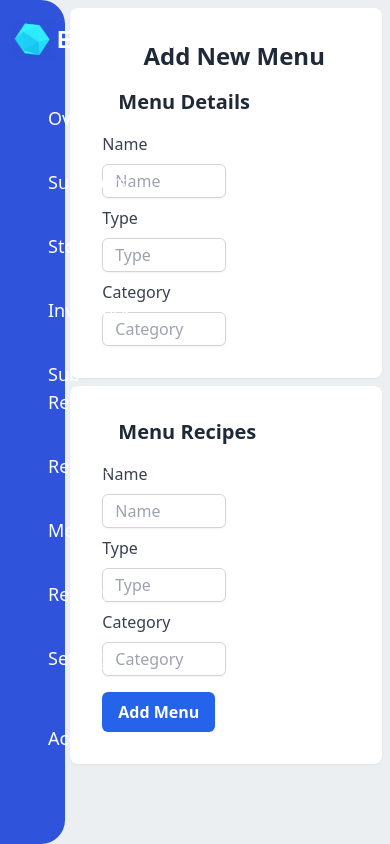
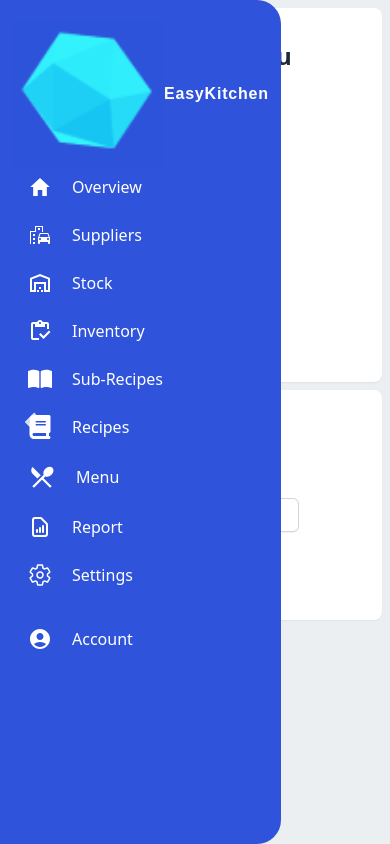
Before and after one commit to vlasiszacharis/GorillaT, a React (Create React App) app: page /newmenu in a window 390 px wide. Built offline with nearby package versions, Linux system fonts and the light colour scheme; sample sign-in values are in the browser's storage.

Commit message:
tablet responsive

```diff
--- a/src/pages/Layout/AuthenticatedLayout.tsx
+++ b/src/pages/Layout/AuthenticatedLayout.tsx
@@ -55,13 +55,13 @@ function App() {
         <div className="min-h-screen flex bg-slate-150">
           <aside
             className={`fixed  pt-5 rounded-r-3xl  bg-custom-navy  ${
-              isCollapsed ? "w-[5%]" : "w-1/6"
-            } p-3 text-white text-opacity-80 transition-all duration-300 h-screen flex flex-col justify-between `}
+              isCollapsed ? "xl:w-[5%] md:w-[9%] " : "xl:w-1/6 md:w-1/4"
+            } p-3 text-white text-opacity-80 transition-all duration-300 h-screen flex flex-col xl:justify-between md:justify-start md:gap-16 xl:gap-0 `}
           >
             {!isCollapsed && (
               <button
                 onClick={toggleSidebar}
-                className="absolute top-1/2 left-56 3xl:left-72 transform -translate-y-1/2 cursor-pointer opacity-80 text-white  hover:opacity-100"
+                className="absolute top-1/2 lg:left-56 md:left-40  3xl:left-72 transform -translate-y-1/2 cursor-pointer opacity-80 text-white  hover:opacity-100"
               >
                 <MdOutlineKeyboardArrowLeft size={38} />
               </button>
@@ -76,21 +76,25 @@ function App() {
               </button>
             )}
 
-            <div className="flex justify-start items-center gap-1 pb-2 ">
-              <img src={logo} width={"70px"} className="App-logo" alt="logo" />
+            <div className=" flex justify-start md:w-14 xl:w-16 items-center xl:gap-1 xl:pb-2 ">
+              <img
+                src={logo}
+                className="w-auto max-w-full h-auto App-logo"
+                alt="logo"
+              />
 
               {!isCollapsed && (
-                <h1 className="font-manrope text-2xl tracking-wider text-white font-semibold text-opacity-100 ">
+                <h1 className="font-manrope lg:text-2xl md:text-lg tracking-wider text-white font-semibold text-opacity-100  ">
                   EasyKitchen
                 </h1>
               )}
             </div>
-            <div className="flex flex-col gap-3 pb-10 3xl:pb-52">
+            <div className="flex flex-col xl:gap-3 xl:pb-10 3xl:pb-52 md:gap-8 md:text-xl lg:text-2xl xl:text-lg ">
               <NavLink
                 data-tooltip-id="overview"
                 data-tooltip-content="Overview"
                 className={({ isActive }) =>
-                  `flex items-center justify-start gap-5 mb-2  px-4 py-2 text-lg ${
+                  `flex items-center justify-start gap-5 mb-2  px-4 py-2  ${
                     isActive
                       ? "bg-white font-bold text-blue-700 rounded-lg"
                       : "text-white hover:bg-white/30"
@@ -107,7 +111,7 @@ function App() {
                 data-tooltip-id="suppliers"
                 data-tooltip-content="Suppliers"
                 className={({ isActive }) =>
-                  `flex items-center justify-start gap-5 mb-2 px-4 py-2 text-lg ${
+                  `flex items-center justify-start gap-5 mb-2 px-4 py-2  ${
                     isActive
                       ? "bg-white font-bold text-blue-700  rounded-lg"
                       : "text-white hover:bg-white/30"
@@ -124,7 +128,7 @@ function App() {
                 data-tooltip-id="stock"
                 data-tooltip-content="  Stock"
                 className={({ isActive }) =>
-                  `flex items-center justify-start gap-5 mb-2 px-4 py-2 text-lg ${
+                  `flex items-center justify-start gap-5 mb-2 px-4 py-2  ${
                     isActive
                       ? "bg-white font-bold text-blue-700  rounded-lg"
                       : "text-white hover:bg-white/30"
@@ -141,7 +145,7 @@ function App() {
                 data-tooltip-id="inventory"
                 data-tooltip-content="Inventory"
                 className={({ isActive }) =>
-                  `flex items-center justify-start gap-5 mb-2 px-4 py-2 text-lg ${
+                  `flex items-center justify-start gap-5 mb-2 px-4 py-2  ${
                     isActive
                       ? "bg-white font-bold text-blue-700  rounded-lg"
                       : "text-white hover:bg-white/30"
@@ -158,7 +162,7 @@ function App() {
                 data-tooltip-id="subrecipes"
                 data-tooltip-content="Sub-Recipes"
                 className={({ isActive }) =>
-                  `flex items-center justify-start gap-5 mb-2 px-4 py-2 text-lg ${
+                  `flex items-center justify-start gap-5 mb-2 px-4 py-2  ${
                     isActive
                       ? "bg-white font-bold text-blue-700  rounded-lg"
                       : "text-white hover:bg-white/30"
@@ -175,7 +179,7 @@ function App() {
                 data-tooltip-id="recipes"
                 data-tooltip-content="Recipes"
                 className={({ isActive }) =>
-                  `flex items-center justify-start gap-5 mb-2 px-4 py-2 text-lg ${
+                  `flex items-center justify-start gap-5 mb-2 px-4 py-2  ${
                     isActive
                       ? "bg-white font-bold text-blue-700  rounded-lg"
                       : "text-white hover:bg-white/30"
@@ -191,7 +195,7 @@ function App() {
                 data-tooltip-id="menu"
                 data-tooltip-content="Menu"
                 className={({ isActive }) =>
-                  `flex items-center justify-start gap-5 mb-2 px-4 py-2 text-lg ${
+                  `flex items-center justify-start gap-5 mb-2 px-4 py-2  ${
                     isActive
                       ? "bg-white font-bold text-blue-700 rounded-lg"
                       : "text-white hover:bg-white/30"
@@ -207,7 +211,7 @@ function App() {
                 data-tooltip-id="report"
                 data-tooltip-content="Report"
                 className={({ isActive }) =>
-                  `flex items-center justify-start gap-5 mb-2 px-4 py-2 text-lg ${
+                  `flex items-center justify-start gap-5 mb-2 px-4 py-2  ${
                     isActive
                       ? "bg-white font-bold text-blue-700  rounded-lg"
                       : "text-white hover:bg-white/30"
@@ -224,7 +228,7 @@ function App() {
                 data-tooltip-id="settings"
                 data-tooltip-content="Settings"
                 className={({ isActive }) =>
-                  `flex items-center justify-start gap-5 mb-2 px-4 py-2 text-lg  ${
+                  `flex items-center justify-start gap-5 mb-2 px-4 py-2   ${
                     isActive
                       ? "bg-white font-bold text-blue-700  rounded-lg"
                       : "text-white hover:bg-white/30"
@@ -237,12 +241,12 @@ function App() {
                 {isCollapsed && <Tooltip id="settings" place="right" />}
               </NavLink>
 
-              <div className="flex flex-col gap-3 pb-6  ">
+              <div className="flex flex-col gap-3 pb-6 md:pt-6 xl:pt-0 ">
                 <NavLink
                   data-tooltip-id="account"
                   data-tooltip-content="Account"
                   className={({ isActive }) =>
-                    `flex items-center justify-start gap-5 mb-2 mt-4 px-4 py-2 text-lg ${
+                    `flex items-center justify-start gap-5 mb-2 mt-4 px-4 py-2  ${
                       isActive
                         ? "bg-white font-bold text-blue-700 rounded-lg"
                         : "text-white hover:bg-white/30"
@@ -260,7 +264,9 @@ function App() {
 
           <main
             className={`flex-1 transition-margin duration-300 ${
-              isCollapsed ? "ml-[5%]" : "ml-[17%]"
+              isCollapsed
+                ? "xl:ml-[5%] md:ml-[11%] "
+                : "xl:ml-[17%] md:ml-[24%]"
             }`}
           >
             <Routes>
--- a/src/pages/Menu/AddNewMenu.tsx
+++ b/src/pages/Menu/AddNewMenu.tsx
@@ -1,6 +1,26 @@
-import React from "react";
+import React, { ChangeEvent, useState } from "react";
+// import { getRecipes } from "../../utils/api/apiClient";
+// import { useQuery } from "react-query";
+import { FaBook } from "react-icons/fa6";
+// interface MenuType {
+//   id: number;
+//   label: string;
+// }
 
 function AddNewMenu() {
+  // const [name, setName] = useState<string>();
+  const [searchRecipe, setSearchRecipe] = useState("");
+  // const [newMenu, setNewMenu] = useState<MenuType | null>(null);
+  // const { data: recipes } = useQuery("recipes", getRecipes);
+
+  const handleRecipe = (event: ChangeEvent<HTMLInputElement>) => {
+    setSearchRecipe(event.target.value);
+  };
+  // const visibleRecipes =
+  //   recipes?.filter((recipes) =>
+  //     recipes.recipe_title.toLowerCase().includes(searchRecipe.toLowerCase())
+  //   ) || [];
+
   return (
     <>
       <div className=" px-1 pr-2">
@@ -14,7 +34,7 @@ function AddNewMenu() {
           </h3>
           <div className="grid grid-cols-1 w-1/2 gap-2">
             <div className="flex flex-col gap-2 col-span-1">
-              <label htmlFor="menuNam" className="font-medium text-gray-700">
+              <label htmlFor="menuName" className="font-medium text-gray-700">
                 Name
               </label>
               <input
@@ -44,12 +64,16 @@ function AddNewMenu() {
               >
                 Category
               </label>
-              <input
+              <div>
+                <select
                   id="menuCategory"
-                type="text"
-                className="pl-3 py-1 border border-gray-300 rounded-md shadow-sm focus:ring-blue-500 focus:border-blue-500"
-                placeholder="Category"
-              />
+                  name="menuCategory"
+                  className="mt-1 border py-1 border-gray-300 rounded-md focus:border-blue-500 focus:ring-1 focus:ring-blue-500 focus:outline-none"
+                >
+                  <option value="degustation">Degustation</option>
+                  <option value="a_la_carte">À la carte</option>
+                </select>
+              </div>
             </div>
           </div>
         </div>
@@ -60,12 +84,20 @@ function AddNewMenu() {
           <h3 className="text-xl pl-4  font-semibold mb-4 text-gray-800">
             Menu Recipes
           </h3>
-          <div className="grid grid-cols-1 w-1/2 gap-2">
+          <div className="grid grid-cols-2 w-full gap-2">
             <div className="flex flex-col gap-2 col-span-1">
               <label htmlFor="menuNam" className="font-medium text-gray-700">
-                Name
+                Add Recipe
               </label>
+              <div className="flex flex-row gap-1">
+                <div className="bg-blue-100 w-8 h-8 rounded-md flex justify-center items-center">
+                  <span className=" flex flex-row justify-center items-center">
+                    <FaBook color="blue" size={14} />
+                  </span>
+                </div>
                 <input
+                  value={searchRecipe}
+                  onChange={handleRecipe}
                   id="menuName"
                   name="menu_name"
                   type="text"
@@ -73,31 +105,14 @@ function AddNewMenu() {
                   placeholder="Name"
                 />
               </div>
-            <div className="flex flex-col gap-2 col-span-1">
-              <label htmlFor="menuType" className="font-medium text-gray-700">
-                Type
-              </label>
-              <input
-                id="menuType"
-                name="menuType"
-                type="text"
-                className="pl-3 py-1 border border-gray-300 rounded-md shadow-sm focus:ring-blue-500 focus:border-blue-500"
-                placeholder="Type"
-              />
             </div>
-            <div className="flex flex-col gap-2 col-span-1">
-              <label
-                htmlFor="menuCategory"
-                className="font-medium text-gray-700"
-              >
-                Category
-              </label>
-              <input
-                id="menuCategory"
-                type="text"
-                className="pl-3 py-1 border border-gray-300 rounded-md shadow-sm focus:ring-blue-500 focus:border-blue-500"
-                placeholder="Category"
-              />
+
+            <div className="flex flex-col gap-2">
+              {" "}
+              <div className="font-semibold text-lg font-manrope">
+                {/* Menu Name : {name} */}
+              </div>
+              <div></div>{" "}
             </div>
           </div>
           <button
--- a/src/utils/config/BaseUrl.ts
+++ b/src/utils/config/BaseUrl.ts
@@ -1,2 +1,2 @@
-//export const BASE_URL = "http://localhost:8080";
-export const BASE_URL = "https://urchin-app-izw4q.ondigitalocean.app";
+export const BASE_URL = "http://localhost:8080";
+//export const BASE_URL = "https://urchin-app-izw4q.ondigitalocean.app";
```
Also changed, not shown: src/hooks/useCalculateScreen.ts (added, +20 -0 lines), src/pages/Suppliers/Suppliers.tsx (+5 -4 lines). Lines whose indentation alone changed are shown as unchanged.
